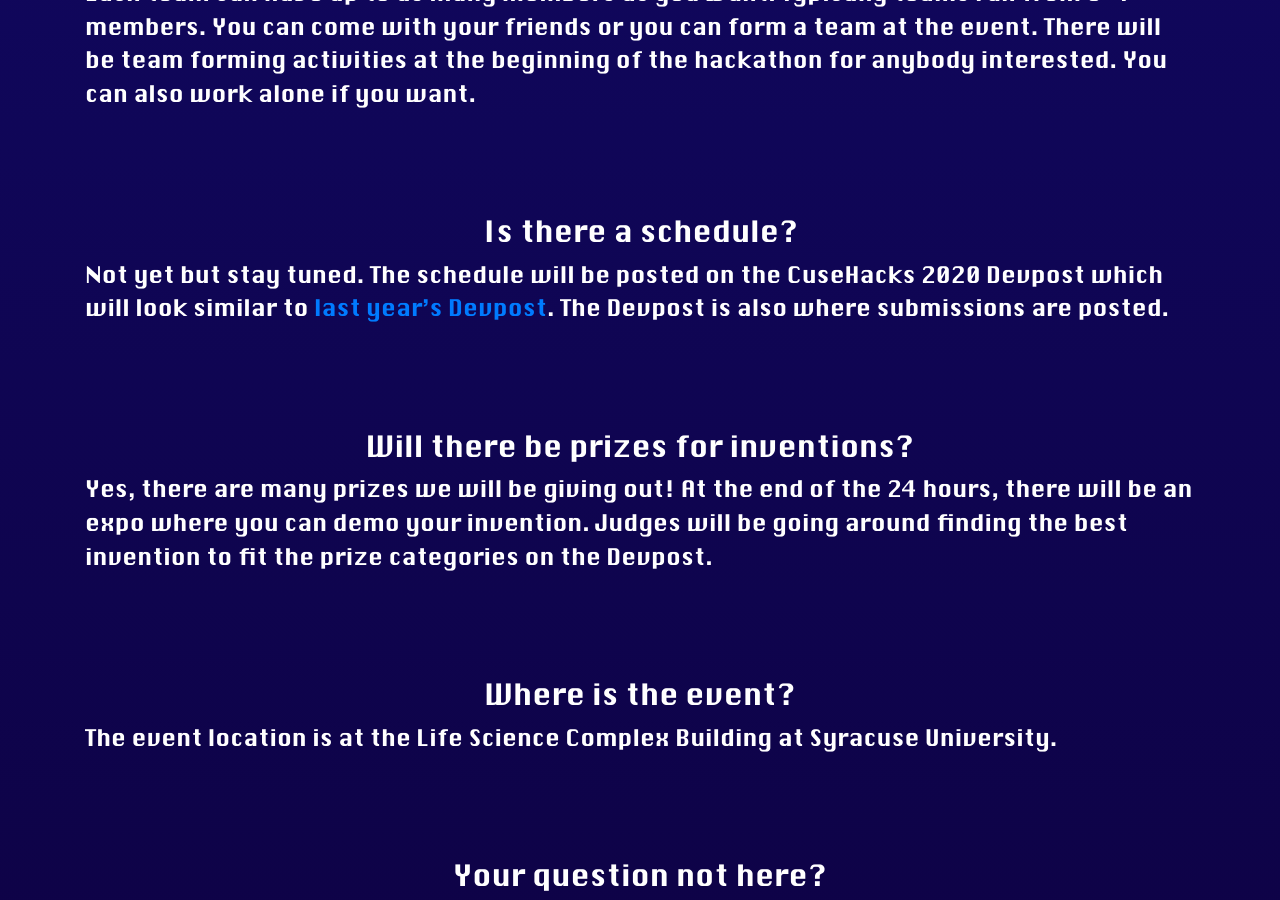
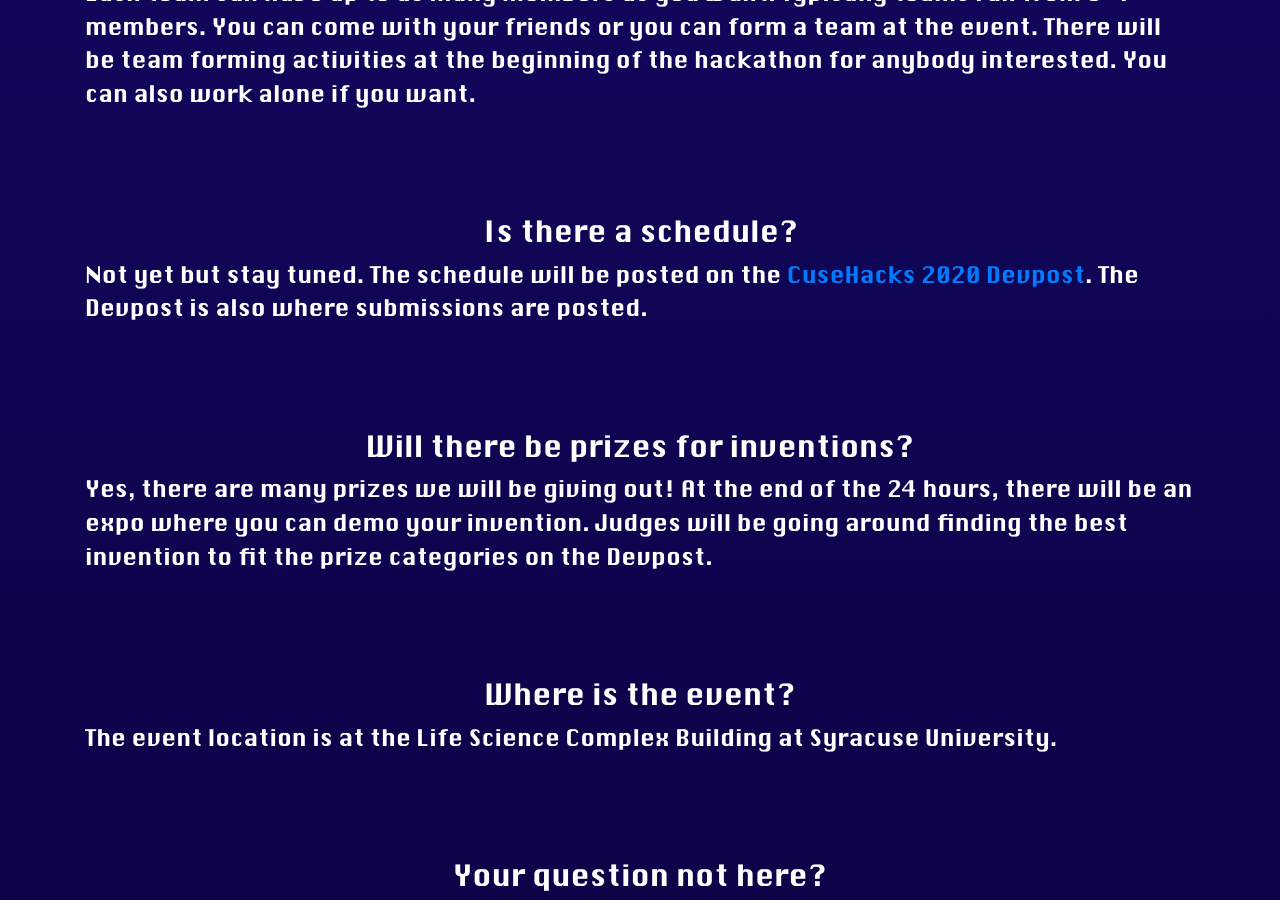
Before and after one commit to innovateorange/cusehacks, a Jekyll site: the page built from index.html, in a window 1280 px wide and 900 px high, scrolled down 3963 px. Built offline with Jekyll 4.4.1, drawn with Linux system fonts in a browser that asks for light colours; nearby versions of some CDN libraries.

Commit message:
added devpost

```diff
--- a/_config.yml
+++ b/_config.yml
@@ -135,8 +135,7 @@ faq:
       beginning of the hackathon for anybody interested. You can also work alone if you want.
   - question: "Is there a schedule?"
     answer: >
-      Not yet but stay tuned. The schedule will be posted on the CuseHacks 2020 Devpost which will look similar to
-      [last year's Devpost](https://cusehacks2019.devpost.com/){:target="_blank"}. The Devpost is also where
+      Not yet but stay tuned. The schedule will be posted on the [CuseHacks 2020 Devpost](https://cusehacks2020.devpost.com/){:target="_blank"}. The Devpost is also where
       submissions are posted.
   - question: "Will there be prizes for inventions?"
     answer: >
```
